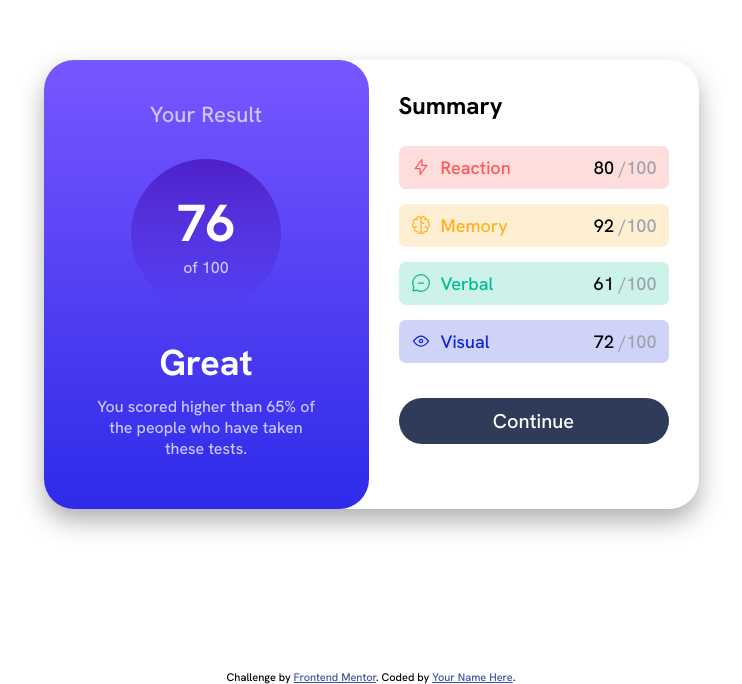
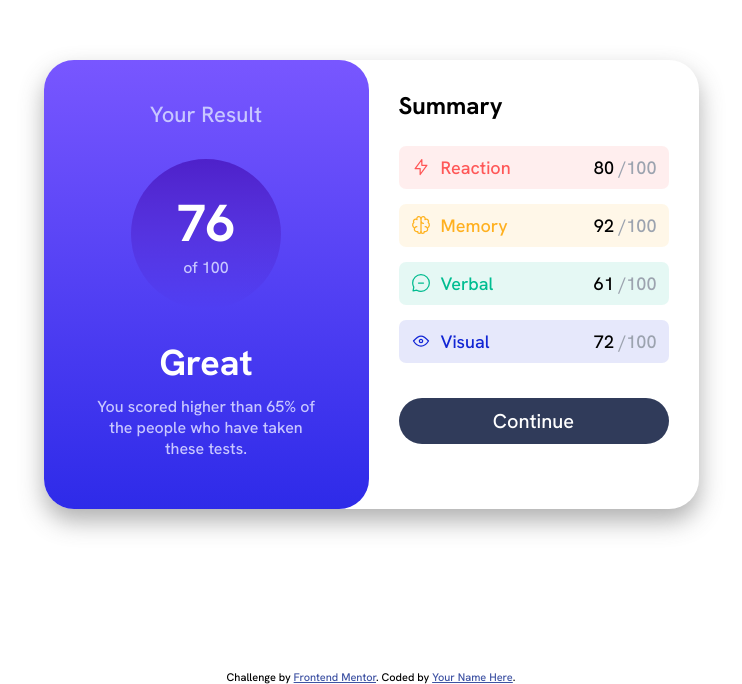
Before and after one commit to shivPosted/Challenge-Frontend-Mentor-Summary-Component, a plain HTML site: page index.html in a window 1280 px wide. Shown: the part 116-800 px from the top of the page, without its empty margins (269-1011 px from the left). Drawn offline with Linux system fonts and the light colour scheme.

Commit message:
tweak- color

```diff
--- a/index.html
+++ b/index.html
@@ -141,19 +141,19 @@
         border-radius: 7px;
       }
       .red {
-        background-color: hsla(0, 100%, 67%, 0.2);
+        background-color: hsla(0, 100%, 67%, 0.1);
         color: hsl(0, 100%, 67%);
       }
       .yellow {
-        background-color: hsl(39, 100%, 56%, 0.2);
+        background-color: hsl(39, 100%, 56%, 0.1);
         color: hsl(39, 100%, 56%);
       }
       .green {
-        background-color: hsl(166, 100%, 37%, 0.2);
+        background-color: hsl(166, 100%, 37%, 0.1);
         color: hsl(166, 100%, 37%);
       }
       .blue {
-        background-color: hsl(234, 85%, 45%, 0.2);
+        background-color: hsl(234, 85%, 45%, 0.1);
         color: hsl(234, 85%, 45%);
         margin-bottom: 20px;
       }
```
